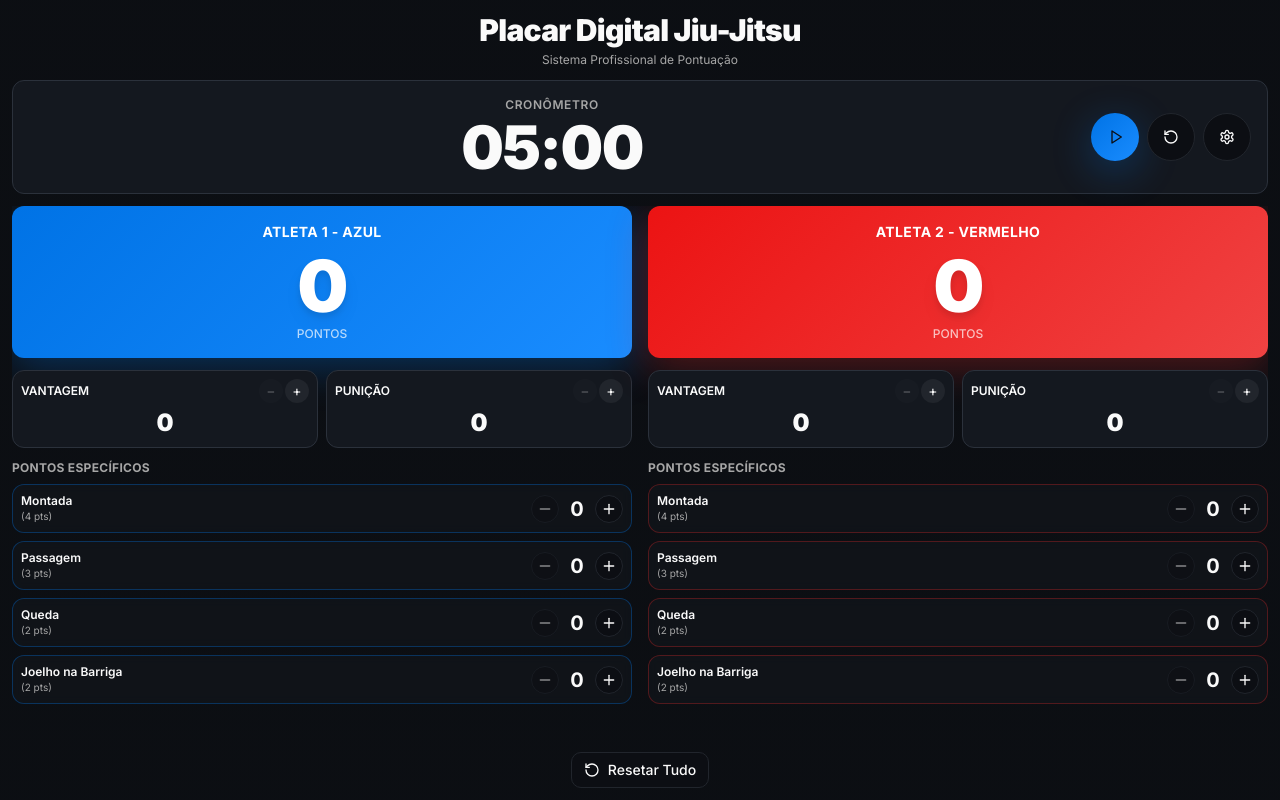
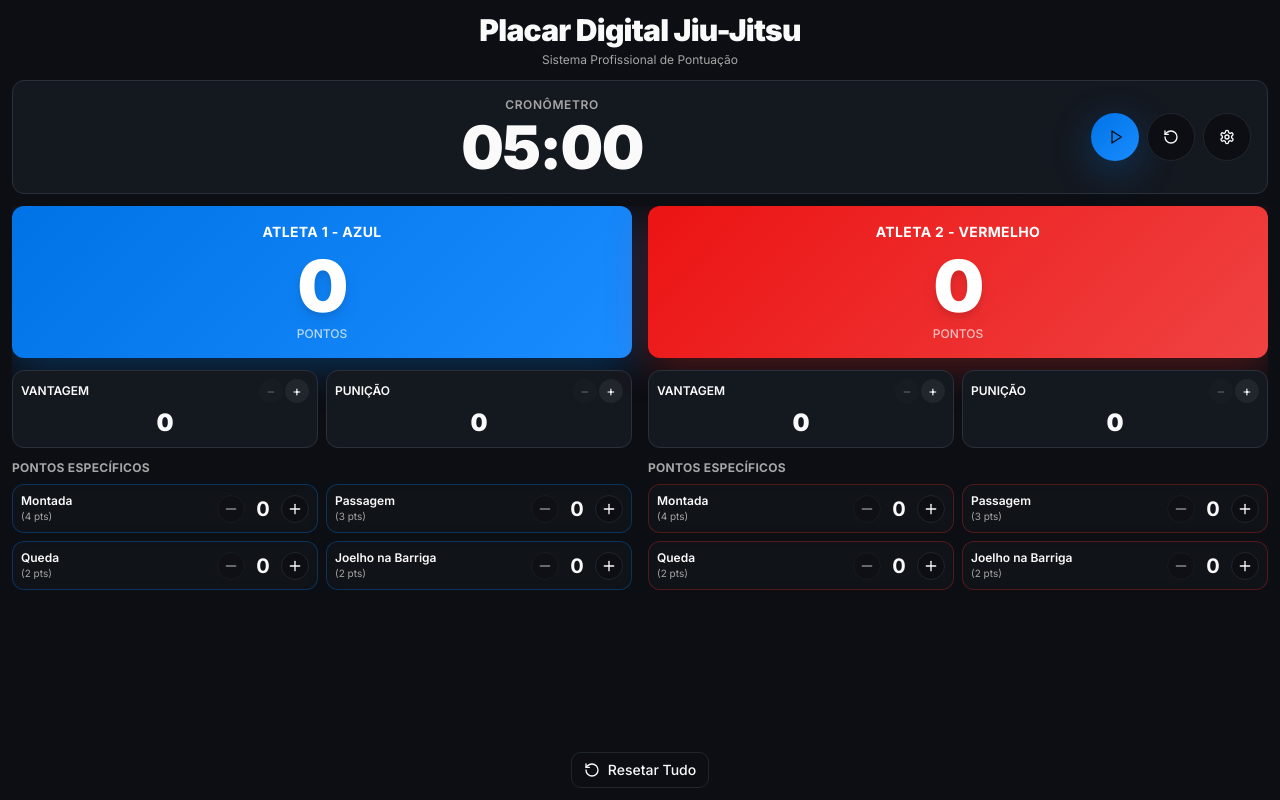
Before and after one commit to buja23/Jiu-Placar, a React (Vite) app: page / in a window 1280 px wide. Built offline with nearby package versions, Linux system fonts and the light colour scheme; the HTML template or start-up script is replaced by a standard one.

Commit message:
Refactor specific points layout

```diff
--- a/src/components/AthleteScore.tsx
+++ b/src/components/AthleteScore.tsx
@@ -86,6 +86,7 @@ export const AthleteScore = ({
       {/* Specific Points */}
       <div className="flex flex-col gap-2">
         <h3 className="text-xs font-bold text-muted-foreground uppercase tracking-wide">Pontos Específicos</h3>
+        <div className="grid grid-cols-2 gap-2">
           <ScoreCounter
             label="Montada"
             points={4}
@@ -120,5 +121,6 @@ export const AthleteScore = ({
           />
         </div>
       </div>
+    </div>
   );
 };
```
Lines whose indentation alone changed are shown as unchanged.
